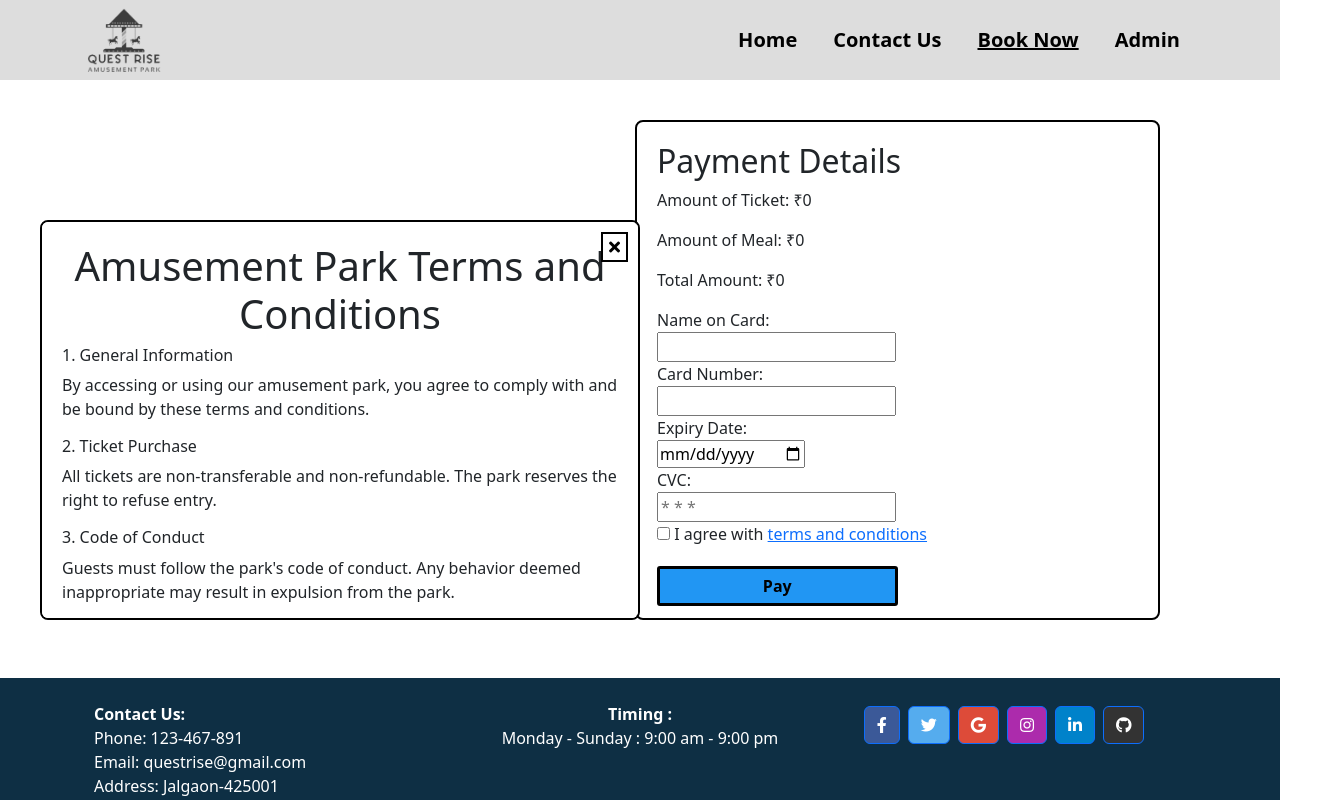
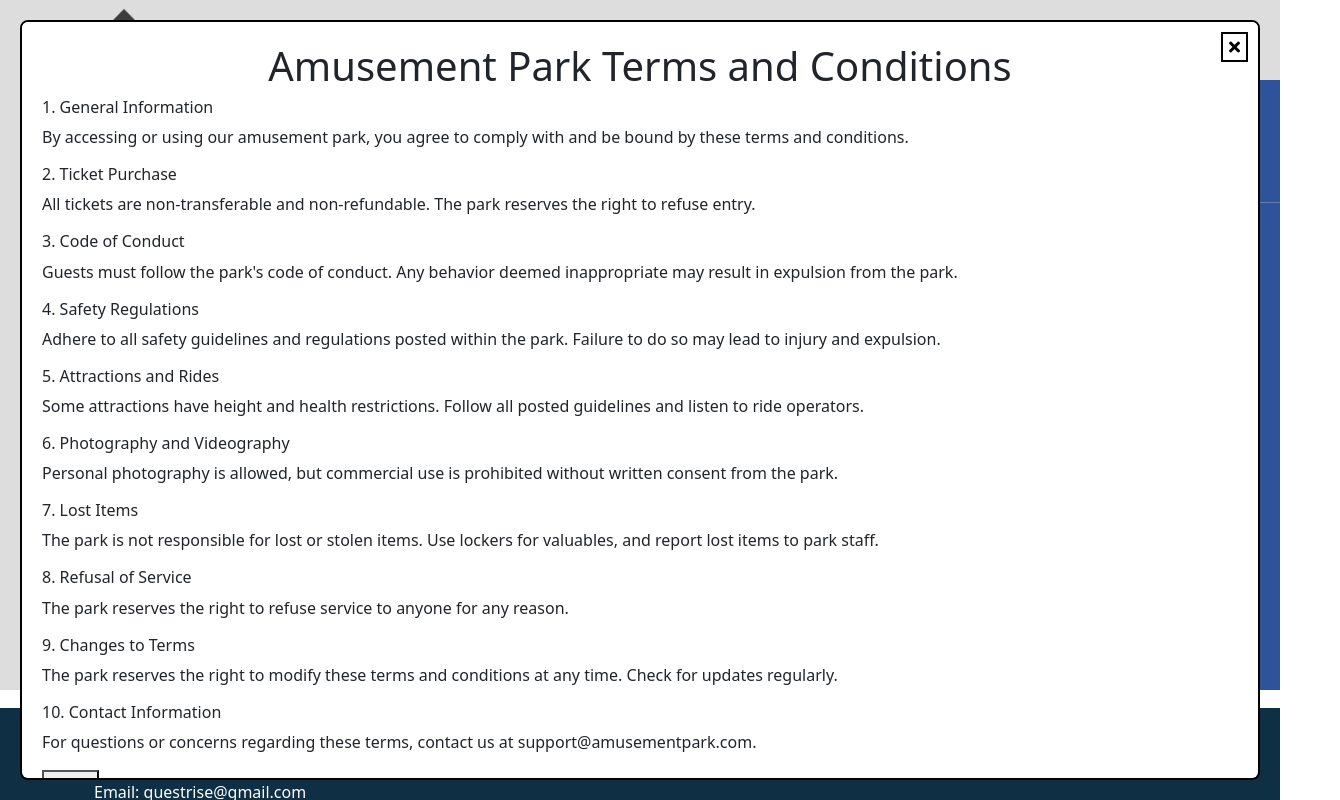
Before and after one commit to khushabuyewale/questrisepark, a React (Create React App) app in the folder Project/client-reactjs/: page /pay in a window 1280 px wide. Both pictures are taken after a click on the link "terms and conditions". Shown: the top 800 px of the page, 1340 px wide, since content can reach past the window. Built offline with nearby package versions, Linux system fonts and the light colour scheme.

Commit message:
pay.js updated
background image added
terms and condition popup size changed

```diff
--- a/Project/client-reactjs/src/components/Pay.js
+++ b/Project/client-reactjs/src/components/Pay.js
@@ -2,6 +2,8 @@
 
 import React, { useState } from 'react';
 import { useNavigate } from 'react-router-dom';
+
+import payBG from '../assets/payBG.png';
 
 const Pay = () => {
   const navigate = useNavigate();
@@ -97,22 +99,21 @@ const Pay = () => {
   };
 
   return (
-    <div style={{ paddingBottom: '20px', display: 'flex', flexDirection: 'row', paddingTop: '20px' }}>
+    <div style={{ paddingBottom: '20px', display: 'flex', flexDirection: 'row', paddingTop: '20px',backgroundImage: `url(${payBG})`,backgroundSize:'cover' }}>
 
       {showTermsPopup && (
         <div style={{
           position: 'fixed',
-          top: '50%',
-          left: '25%',
-          transform: 'translate(-50%, -50%)',
+          top: '0',
+          left: '0',
+          right: '0',
+          bottom: '0',
           padding: '20px',
           margin: '20px',
           border: '2px solid #000',
           borderRadius: '8px',
           backgroundColor: '#fff',
           zIndex: '1000',
-          height: '400px',
-          width:'600px',
           overflowY: 'scroll',
         }}>
           <p><button
@@ -182,27 +183,27 @@ const Pay = () => {
             <p>
               For questions or concerns regarding these terms, contact us at support@amusementpark.com.
             </p></p>
-          <button onClick={handleCloseTermsPopup}>Close</button>
+          <button
+          onClick={handleCloseTermsPopup}>Close</button>
         </div>
       )}
 
 
       <div style={{
-
+        color:'white',
         width: '525px',
-        height: '500px',
+        height: '530px',
         margin: '20px auto', // Center the form horizontally
-        marginRight: '120px', // Add margin to shift it to the right
+        marginRight: '-60px', // Add margin to shift it to the right
         padding: '20px',
         marginTop: '100px',
-        border: '2px solid #000',
         borderRadius: '8px',
         display: 'flex',
         flexDirection: 'column',
         justifyContent: 'space-between',
       }}>
         <h2>Payment Details</h2>
-
+      <hr/>
         <form onSubmit={handlePayment}>
 
 
@@ -249,7 +250,7 @@ const Pay = () => {
               padding: '5px',
               marginTop: '20px',
               border: 'solid',
-              borderRadius: '3px',
+              borderRadius: '8px',
               cursor: 'pointer',
               backgroundColor: '#2196F3',
             }}
```
Also changed, not shown: Project/client-reactjs/src/assets/payBG.png (added).
